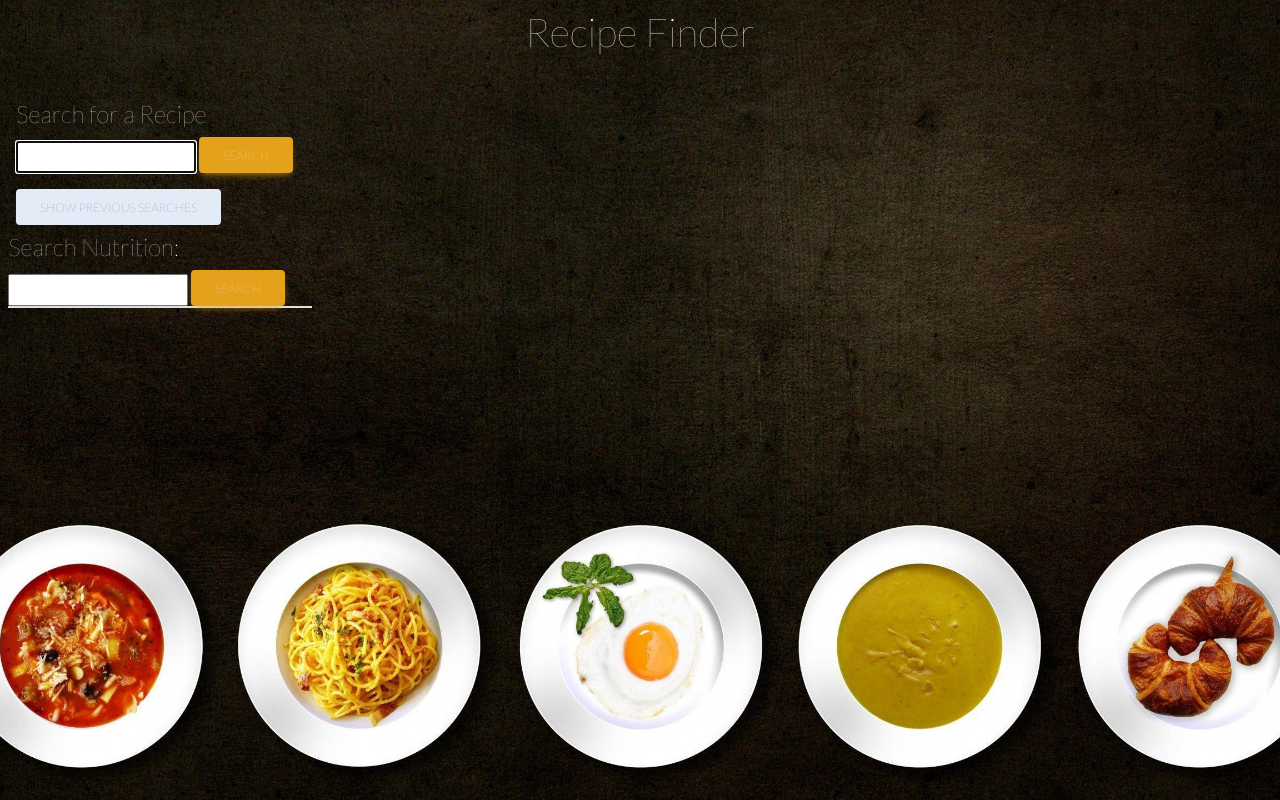
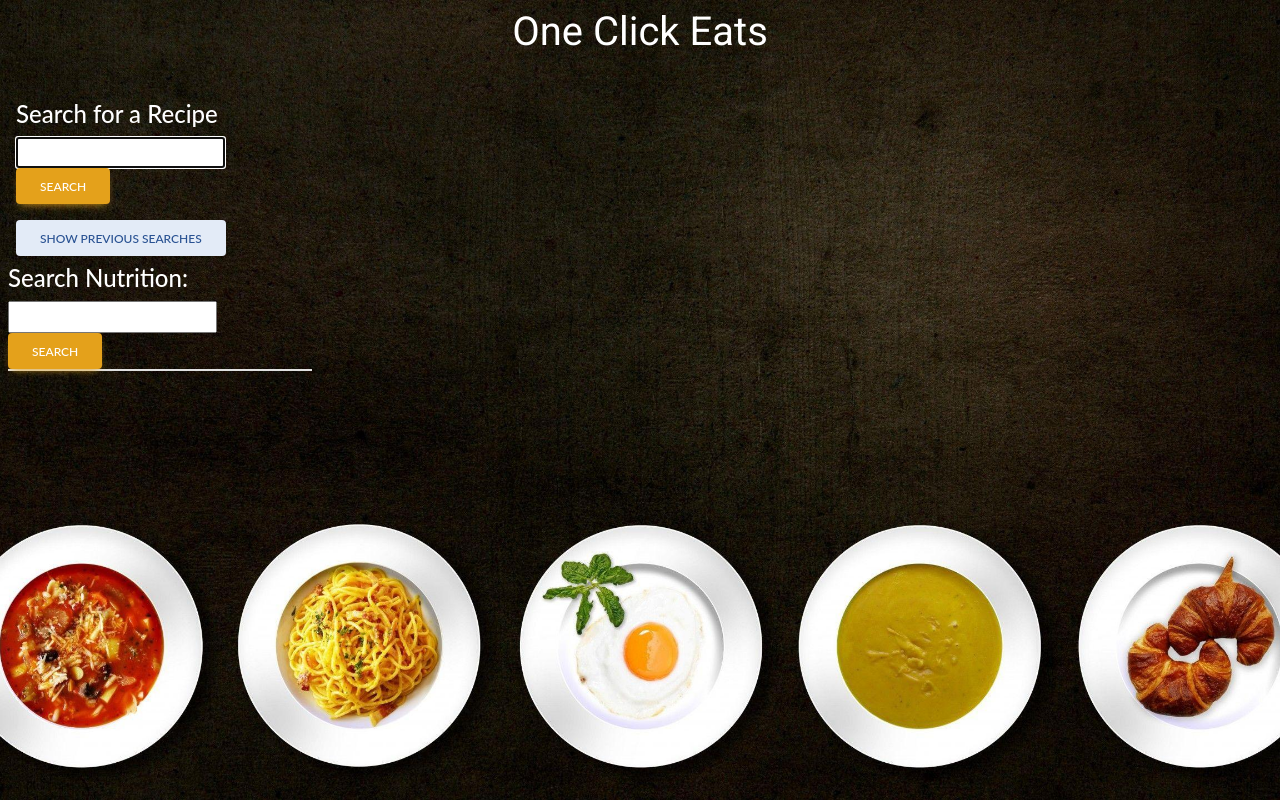
Before and after one commit to Stephen-Garcia/RecipeProject, a plain HTML site: page index.html in a window 1280 px wide. Drawn offline with nearby package versions, Linux system fonts and the light colour scheme.

Commit message:
changed font and header name of app

```diff
--- a/assets/css/style.css
+++ b/assets/css/style.css
@@ -5,7 +5,7 @@
 }
 
 body {
-    font-family: 'Lato', sans-serif;
+    font-family: 'Roboto', sans-serif;
     margin: 0;
     padding: 0;
 }
--- a/index.html
+++ b/index.html
@@ -10,7 +10,7 @@
     <link rel="preconnect" href="https://fonts.googleapis.com" />
     <link rel="preconnect" href="https://fonts.gstatic.com" crossorigin />
     <link
-    href="https://fonts.googleapis.com/css2?family=Lato:wght@100&display=swap"
+      href="https://fonts.googleapis.com/css2?family=Roboto&display=swap"
       rel="stylesheet"
     />
     <link rel="stylesheet" href="./assets/css/style.css" />
@@ -22,21 +22,44 @@
       style="background-image: url('./assets/images/food.jpg'); height: 100vh"
     >
       <header class="header text-white text-center p-2">
-      <h1>Recipe Finder</h1>
+        <h1>One Click Eats</h1>
       </header>
       <main class="container-fluid">
         <div class="row">
           <div class="col-12 col-md-3 p-2 search-column nutrition-text">
             <form class="p-2" id="recipe-search-form">
               <h4 class="text-white">Search for a Recipe</h4>
-            <input id="recipe-query" type="text" autofocus="true" class="form-input" />
-            <button class="btn btn-warning" id="search-button" type="button">Search</button>
-            <button class="btn btn-secondary mt-3" id="show-previous-searches">Show Previous Searches</button>
+              <input
+                id="recipe-query"
+                type="text"
+                autofocus="true"
+                class="form-input"
+              />
+              <button class="btn btn-warning" id="search-button" type="button">
+                Search
+              </button>
+              <button
+                class="btn btn-secondary mt-3"
+                id="show-previous-searches"
+              >
+                Show Previous Searches
+              </button>
             </form>
             <div class="search-nutrition">
               <h4 id="search-nutrition-text">Search Nutrition:</h4>
-            <input id="nutritional-query" type="text" autofocus="true" class="form-input">
-            <button class="btn btn-warning" type="button" id="search-nutrition-button">Search</button>
+              <input
+                id="nutritional-query"
+                type="text"
+                autofocus="true"
+                class="form-input"
+              />
+              <button
+                class="btn btn-warning"
+                type="button"
+                id="search-nutrition-button"
+              >
+                Search
+              </button>
             </div>
             <div class="past-search border" id="nutrition-results"></div>
           </div>
```
Lines whose indentation alone changed are shown as unchanged.
